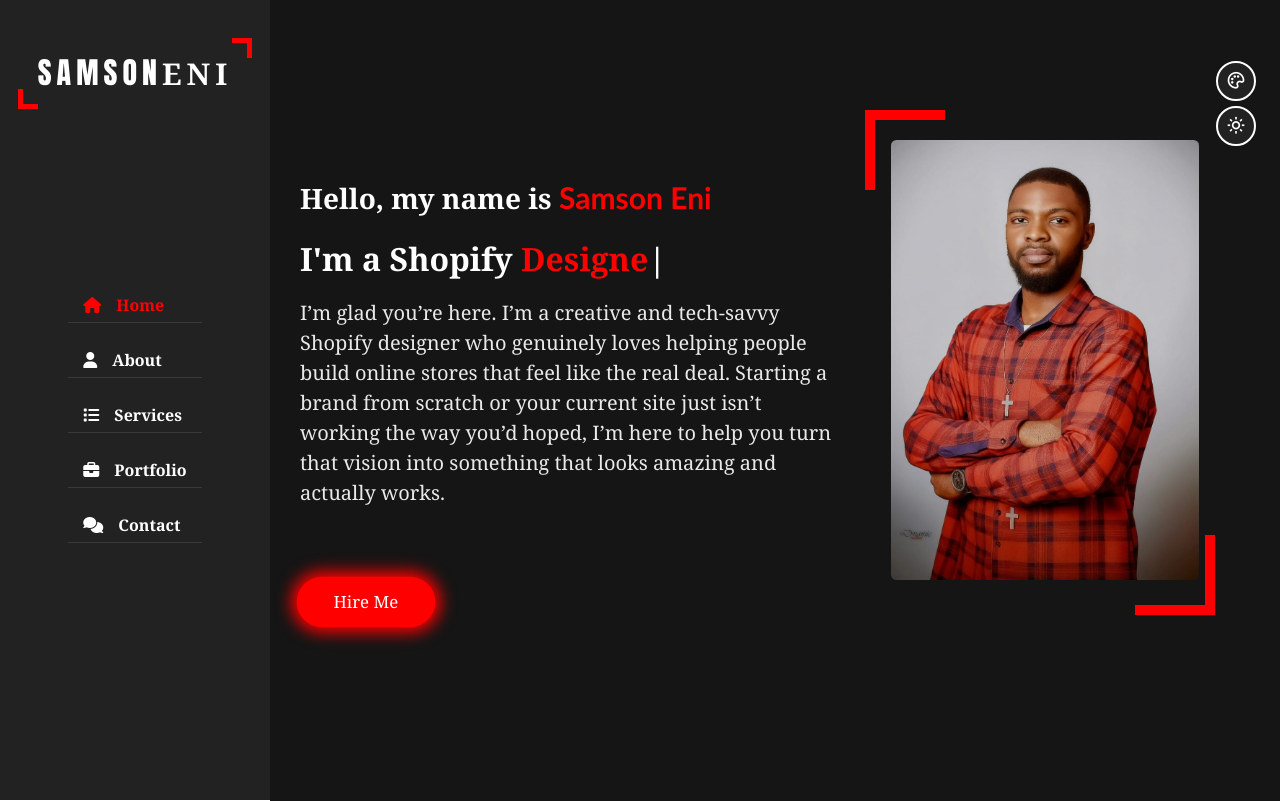
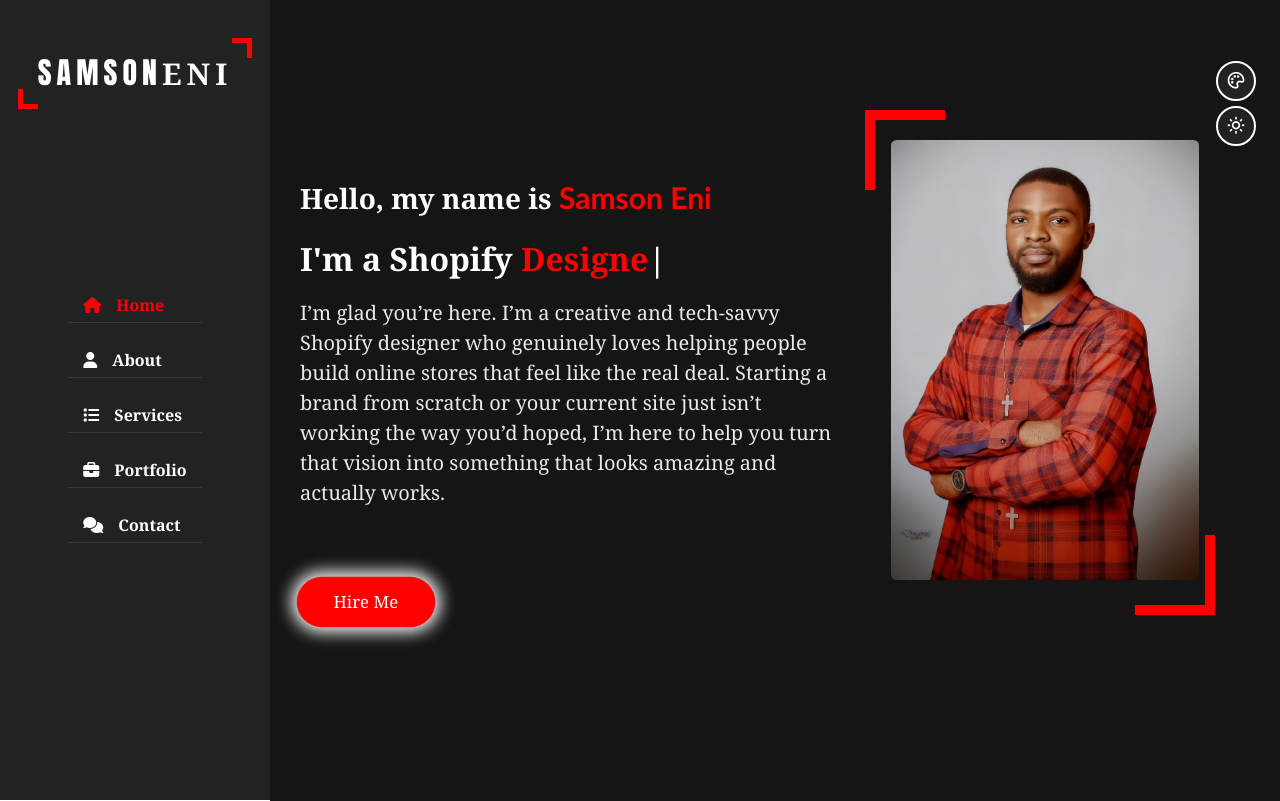
Before and after one commit to Samsoneni/samsoneni, a PHP site: page /index.html in a window 1280 px wide, with the pointer over the restyled element. Shown: the top 801 px of the page. Run offline with PHP 8.4, Linux system fonts and the light colour scheme; some libraries are stand-ins or nearby versions.

Commit message:
Update style.css

```diff
--- a/style.css
+++ b/style.css
@@ -137,7 +137,7 @@ ul{
 }
 .btn:hover{
     transform: scale(1.05);
-    box-shadow: 0 0 15px 5px var(--skin-color);
+    box-shadow: 0 0 15px 5px whitesmoke;
 }
 .shadow-dark{
     box-shadow: 0 0 20px rgba(48,46,77,0.25);
```
